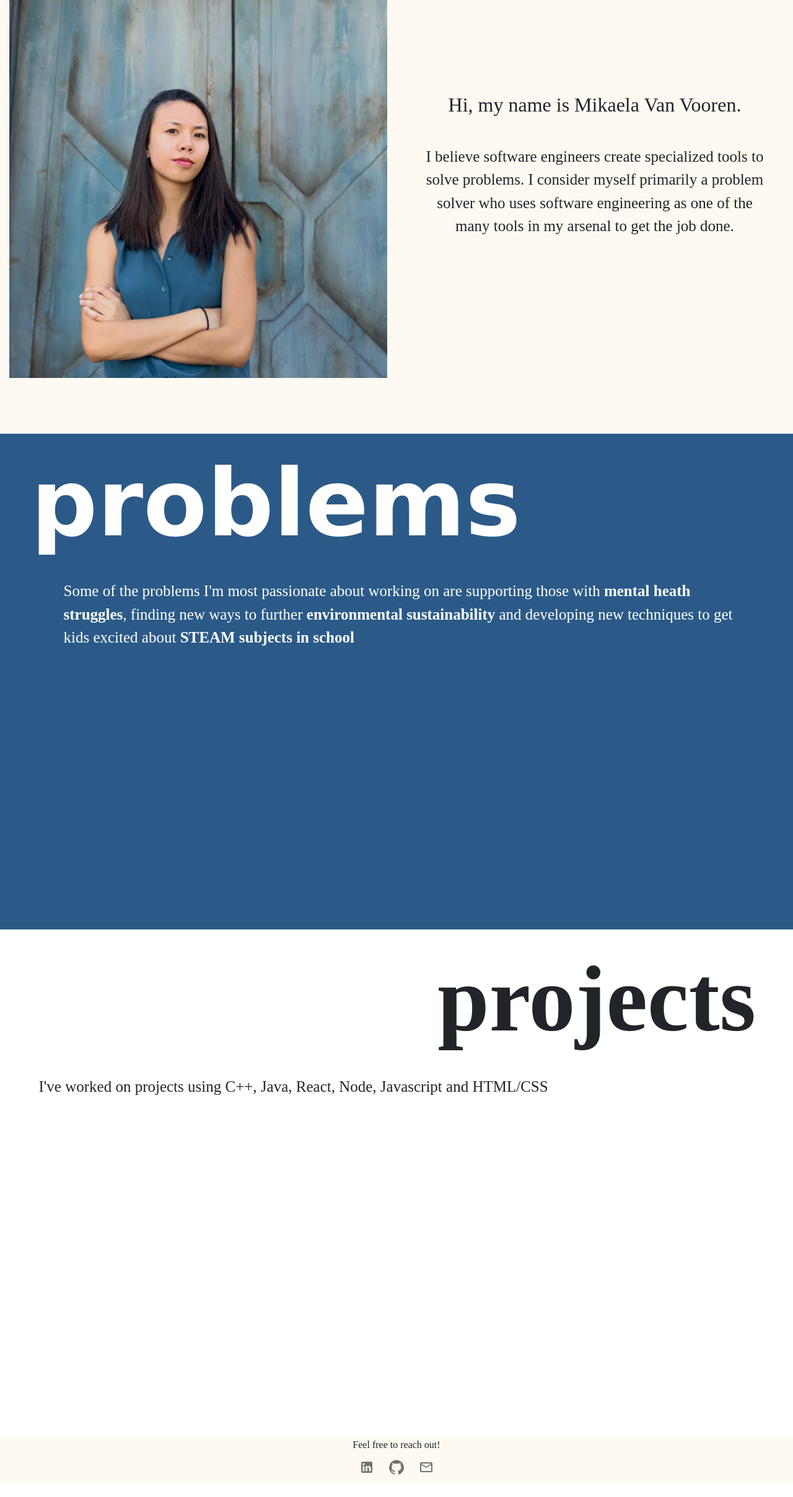
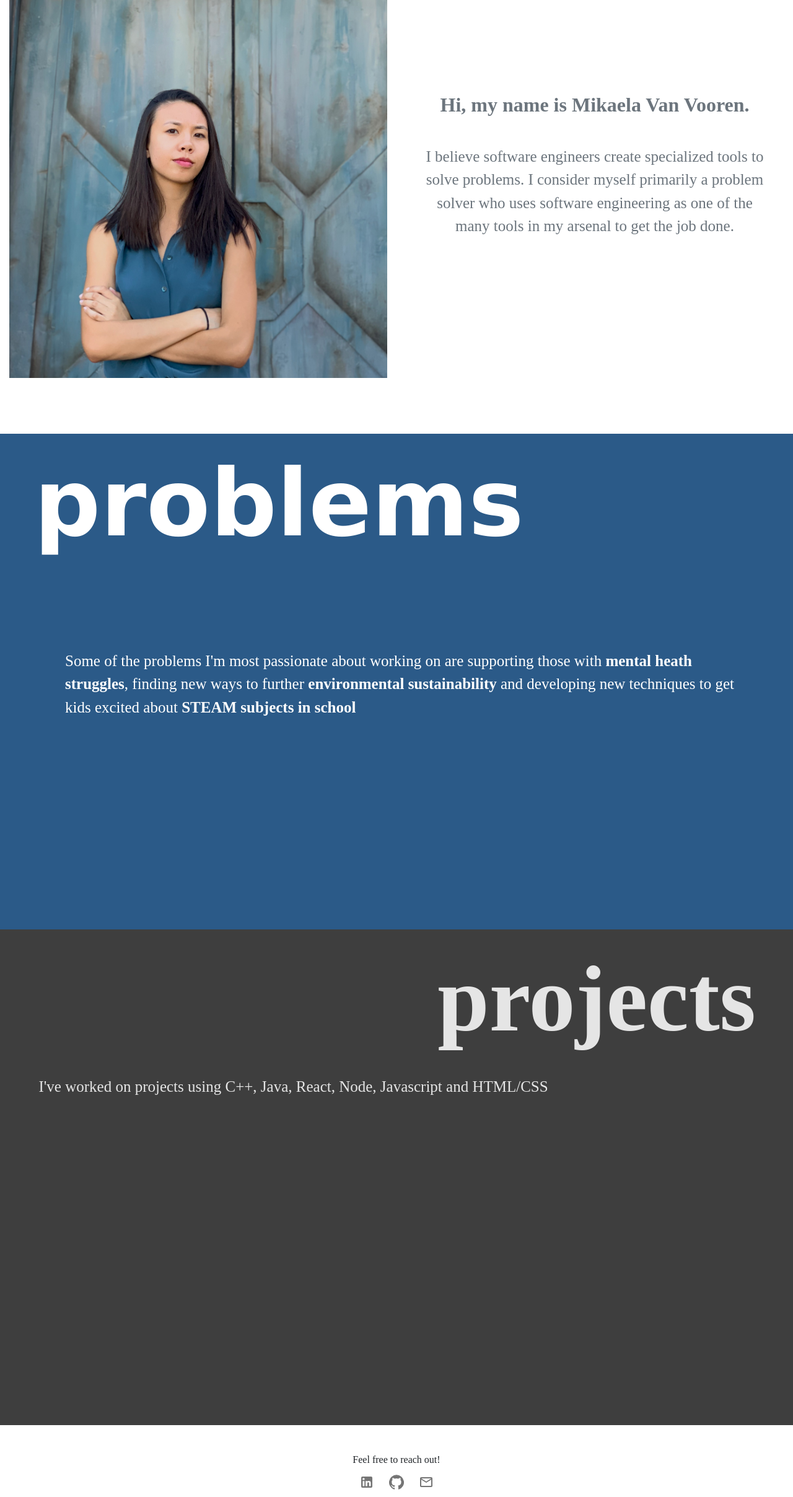
Before and after one commit to mikaelavanvooren/personal-site, a React (Create React App) app: page / in a window 1280 px wide. Shown: the whole page at 62% size. Before the commit the page ends 2392 px from the top, so only its background shows below. Built offline with nearby package versions, Linux system fonts and the light colour scheme.

Commit message:
More CSS Fixing

```diff
--- a/src/App.css
+++ b/src/App.css
@@ -49,7 +49,7 @@
 #imgContainer {
   margin-left: 0;
   height: 700px;
-  background-color: #FFFAF1;
+  color: #6c757d;
 }
 
 #personalPhoto {
@@ -69,7 +69,7 @@
   background-color: #2B5A88;
   height: 800px;
   color: white;
-  padding-left: 50px;
+  padding-left: 55px;
 }
 
 #aboutMe {
@@ -84,13 +84,15 @@
   margin-top: 10px;
   text-align: left;
   font-size: 25px;
-  margin-left: 10px;
+  padding-left: 40px;
   margin-right: 10px;
 }
 
 #projectsContainer {
   height: 800px;
   padding-right: 60px;
+  background-color: #3E3E3E;
+  color: #E5E5E5;
 }
 
 #projects {
@@ -102,7 +104,6 @@
 
 #footer {
   font-color: white;
-  background-color: #FFFAF1;
   margin-top: 20px;
 }
 
--- a/src/App.js
+++ b/src/App.js
@@ -21,7 +21,7 @@ function App() {
 						<Image src="/PersonalPhoto.jpeg" id={"personalPhoto"} fluid/>
 					</Col>
 					<Col>
-							<div id={"aboutText"}><h2>Hi, my name is Mikaela Van Vooren.</h2> <br/>
+							<div id={"aboutText"}><h2><b>Hi, my name is Mikaela Van Vooren.</b></h2> <br/>
 								I believe software engineers create specialized tools to solve problems. I consider myself primarily a problem solver who uses software engineering as one of the many tools in my arsenal to get the job done. <br/><br/>
 							</div>
 					</Col>
@@ -30,7 +30,7 @@ function App() {
 			<Container fluid id={"infoContainer"}>
 			  <div id={"aboutMe"}>problems</div>
 			  	<Container className="aboutText">
-					  <div>Some of the problems I'm most passionate about working on are supporting those with <b>mental heath struggles</b>, finding new ways to further <b>environmental sustainability</b> and developing new techniques to get kids excited about <b>STEAM subjects in school</b>
+					  <div><br/><br/><br/>Some of the problems I'm most passionate about working on are supporting those with <b>mental heath struggles</b>, finding new ways to further <b>environmental sustainability</b> and developing new techniques to get kids excited about <b>STEAM subjects in school</b>
 			  		</div>
 			  	</Container>
 				</Container>
@@ -43,7 +43,7 @@ function App() {
 			  </Container>
 
 				<Container fluid id={"footer"}>
-					<div>Feel free to reach out!<br/>
+					<div><br/>Feel free to reach out!<br/>
 					</div>
 					<IconButton aria-label="linkedin" href="http://linkedin.com/in/mikaelavanvooren/">
 						<LinkedInIcon />
```
